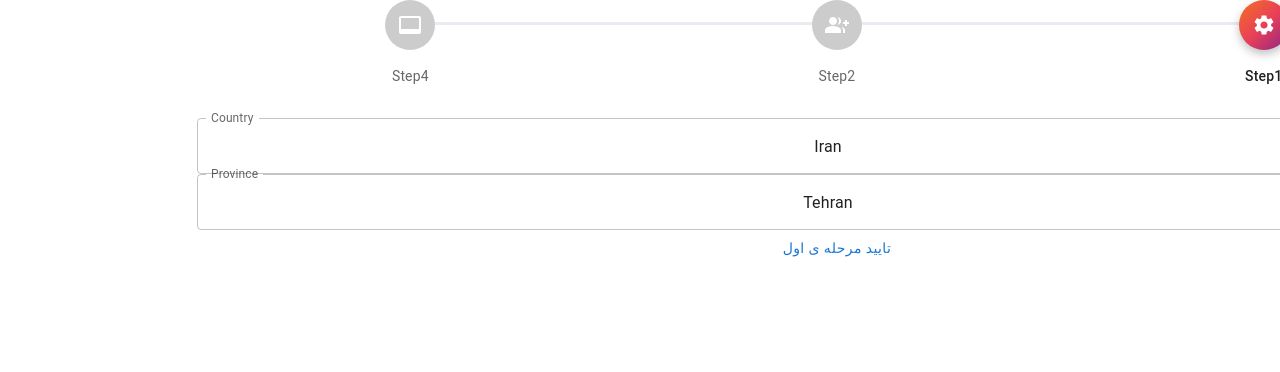
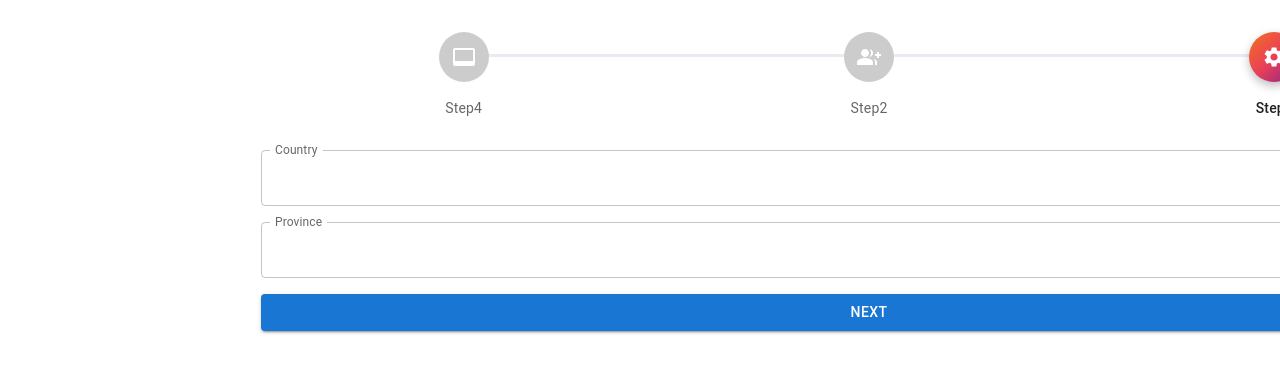
Before and after one commit to nachehre/React-Interview, a React (Create React App) app: page / in a window 1280 px wide. Shown: the top 372 px of the page. Built offline with nearby package versions, Linux system fonts and the light colour scheme.

Commit message:
Add styles to all steps

```diff
--- a/src/App.css
+++ b/src/App.css
@@ -1,5 +1,6 @@
 .App {
-  text-align: center;
+
+  padding: 2rem;
 }
 
 .App-logo {
@@ -28,6 +29,14 @@
   color: #61dafb;
 }
 
+.formContainer{
+  display:flex;
+  flex-direction: column;
+  gap: 1rem;
+}
+
+
+
 @keyframes App-logo-spin {
   from {
     transform: rotate(0deg);
--- a/src/components/Confirm.jsx
+++ b/src/components/Confirm.jsx
@@ -1,4 +1,5 @@
 import { Button, List, ListItemText, ListItem } from "@mui/material";
+
 import { useContext } from "react";
 import { AppContext } from "../context/ContextProvider";
 const Confirm = () => {
@@ -20,7 +21,10 @@ const Confirm = () => {
           <ListItemText primary="Gender" secondary={formValueObject.gender} />
         </ListItem>
       </List>
-      <Button onClick={prevoiusHandler}> previous</Button>
+      <Button onClick={prevoiusHandler} variant="contained" sx={{ ml: 1 }}>
+        previous
+      </Button>
+      <Button variant="contained">Submit</Button>
     </div>
   );
 };
--- a/src/components/Form.jsx
+++ b/src/components/Form.jsx
@@ -1,45 +1,46 @@
-import Stack from '@mui/material/Stack';
-import Stepper from '@mui/material/Stepper';
-import Step from '@mui/material/Step';
-import StepLabel from '@mui/material/StepLabel';
-import { ColorlibConnector, ColorlibStepIcon } from './StepperStyle';
-import Step1 from './Step1';
-import Step2 from './Step2';
-import Confirm from './Confirm';
-import { useContext } from 'react';
-import { AppContext } from '../context/ContextProvider';
+import Stack from "@mui/material/Stack";
+import Stepper from "@mui/material/Stepper";
+import Step from "@mui/material/Step";
+import StepLabel from "@mui/material/StepLabel";
+import { ColorlibConnector, ColorlibStepIcon } from "./StepperStyle";
+import Step1 from "./Step1";
+import Step2 from "./Step2";
+import Confirm from "./Confirm";
+import { useContext } from "react";
+import { AppContext } from "../context/ContextProvider";
 
+const FormStep = () => {
+  const { activeStep } = useContext(AppContext);
 
-const FormStep =()=>{
-    const {activeStep}= useContext(AppContext);
-
-    const steps = ['Step1', 'Step2', 'Step4'];
+  const steps = ["Step1", "Step2", "Step4"];
   const handleSteps = (step) => {
     switch (step) {
       case 0:
-            return <Step1/>
+        return <Step1 />;
       case 1:
-            return <Step2/>
+        return <Step2 />;
       case 2:
-
-          return <Confirm/>
+        return <Confirm />;
       default:
-            throw new Error('Unknown step')
+        throw new Error("Unknown step");
     }
-      }
+  };
   return (
-        <Stack sx={{ width: '100%' }} spacing={4}>
-
-        <Stepper alternativeLabel activeStep={activeStep} connector={<ColorlibConnector />}>
+    <Stack sx={{ width: "100%" }} spacing={4}>
+      <Stepper
+        alternativeLabel
+        activeStep={activeStep}
+        connector={<ColorlibConnector />}
+      >
         {steps.map((label) => (
           <Step key={label}>
             <StepLabel StepIconComponent={ColorlibStepIcon}>{label}</StepLabel>
           </Step>
         ))}
       </Stepper>
-        {handleSteps(activeStep)}
+      <div className="formContainer">{handleSteps(activeStep)}</div>
     </Stack>
   );
-}
+};
 
 export default FormStep;
--- a/src/components/RadioButton.jsx
+++ b/src/components/RadioButton.jsx
@@ -10,7 +10,7 @@ export default function RadioButtonsGroup() {
   const { formValueObject, formOnChangeHandler } = useContext(AppContext);
   return (
     <FormControl>
-      <FormLabel id="radio-label-id">female</FormLabel>
+      <FormLabel id="radio-label-id">جنسیت خود را انتخاب کنید</FormLabel>
       <RadioGroup
         aria-labelledby="demo-radio-buttons-group-label"
         labelId="radio-label-id"
--- a/src/components/SelectList.jsx
+++ b/src/components/SelectList.jsx
@@ -32,7 +32,7 @@ export default function BasicSelect() {
     }
   };
   return (
-    <Box sx={{ minWidth: 50 }}>
+    <Box className="formContainer" sx={{ minWidth: 50 }}>
       <FormControl fullWidth>
         <InputLabel id="country-label-id">Country</InputLabel>
         <Select
--- a/src/components/Step1.jsx
+++ b/src/components/Step1.jsx
@@ -13,11 +13,13 @@ const Step1 = () => {
   const { nextHandler } = useContext(AppContext);
 
   return (
-    <div>
+    <>
       <BasicSelect />
 
-      <Button onClick={nextHandler}> تایید مرحله ی اول</Button>
-    </div>
+      <Button variant="contained" onClick={nextHandler}>
+        Next
+      </Button>
+    </>
   );
 };
 
--- a/src/components/Step2.jsx
+++ b/src/components/Step2.jsx
@@ -6,12 +6,18 @@ const Step2 = () => {
   const { prevoiusHandler, nextHandler } = useContext(AppContext);
 
   return (
-    <div>
+    <>
       <RadioButtonsGroup />
 
-      <Button onClick={prevoiusHandler}> previous</Button>
-      <Button onClick={nextHandler}> next</Button>
-    </div>
+      <div>
+        <Button onClick={prevoiusHandler} variant="contained" sx={{ ml: 1 }}>
+          previous
+        </Button>
+        <Button variant="contained" onClick={nextHandler}>
+          next
+        </Button>
+      </div>
+    </>
   );
 };
 
```
Lines whose indentation alone changed are shown as unchanged.
